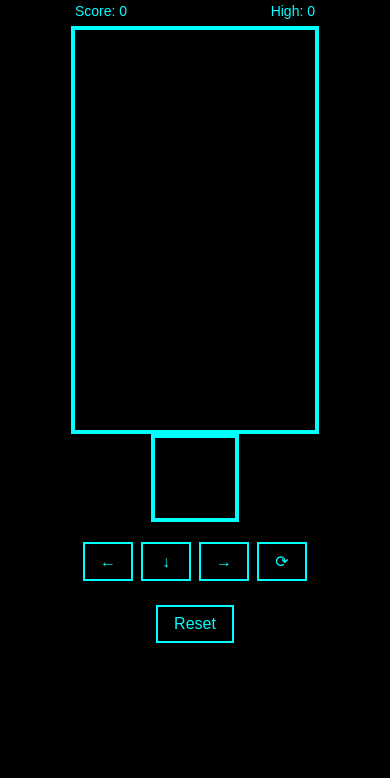
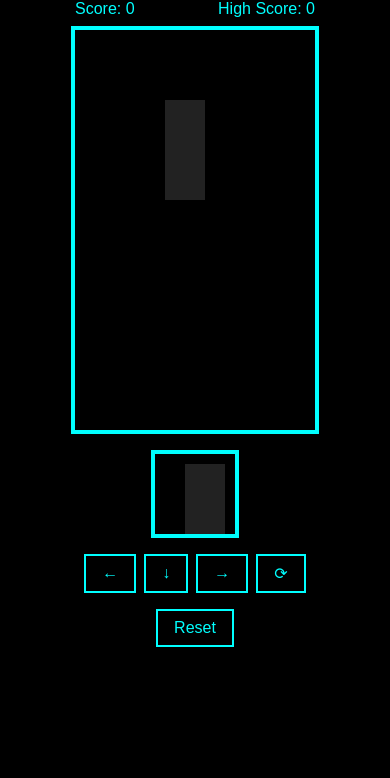
Before and after one commit to RoNotBroYT/Fun-Tetris-game, a plain HTML site: page index.html in a window 390 px wide. Shown: the part 66-844 px from the top of the page. Drawn offline with Linux system fonts and the light colour scheme.

Commit message:
Update index.html

```diff
--- a/index.html
+++ b/index.html
@@ -6,58 +6,53 @@
   <style>
     body {
       background: #000;
-      margin: 0;
+      color: #0ff;
       font-family: sans-serif;
-      color: #0ff;
       display: flex;
       flex-direction: column;
       align-items: center;
+      margin: 0;
+      padding: 1em;
     }
-    h1 {
-      margin: 0.5em;
-      color: #0ff;
+    h1 { margin: 0.2em; }
+    canvas {
+      background: #000;
+      border: 4px solid #0ff;
+      margin: 0.5em 0;
     }
     #scoreboard {
       display: flex;
       justify-content: space-between;
       width: 240px;
+      font-size: 16px;
+    }
+    #next {
+      border: 4px solid #0ff;
       margin-bottom: 0.5em;
-      font-size: 14px;
     }
-    canvas {
-      background: #000;
-      border: 4px solid #0ff;
-    }
-    #mobile-controls, #reset-container {
-      margin-top: 1em;
+    #mobile-controls, #reset-btn {
+      margin: 0.5em;
     }
     .btn {
       background: #000;
       color: #0ff;
       border: 2px solid #0ff;
-      padding: 0.5em;
-      margin: 0.25em;
+      padding: 0.5em 1em;
       font-size: 16px;
-      width: 50px;
+      cursor: pointer;
     }
-    #reset-btn {
-      width: auto;
-      padding: 0.5em 1em;
-    }
-    @media (max-width: 600px) {
-      #mobile-controls {
-        display: flex;
-        flex-wrap: wrap;
-        justify-content: center;
-      }
+    #mobile-controls {
+      display: flex;
+      flex-wrap: wrap;
+      gap: 0.5em;
     }
   </style>
 </head>
 <body>
-  <h1>Fun Tetris Game </h1>
+  <h1>Fun Tetris Game</h1>
   <div id="scoreboard">
     <div>Score: <span id="score">0</span></div>
-    <div>High: <span id="high">0</span></div>
+    <div>High Score: <span id="high">0</span></div>
   </div>
   <canvas id="tetris" width="240" height="400"></canvas>
   <canvas id="next" width="80" height="80"></canvas>
@@ -69,40 +64,39 @@
     <button class="btn" onclick="playerRotate(1)">⟳</button>
   </div>
 
-  <div id="reset-container">
-    <button id="reset-btn" class="btn" onclick="resetGame()">Reset</button>
-  </div>
+  <button id="reset-btn" class="btn" onclick="resetGame()">Reset</button>
 
   <script>
     const canvas = document.getElementById('tetris');
     const context = canvas.getContext('2d');
+    context.scale(20, 20);
+
     const nextCanvas = document.getElementById('next');
     const nextContext = nextCanvas.getContext('2d');
-
-    const scoreEl = document.getElementById('score');
-    const highEl = document.getElementById('high');
+    nextContext.scale(20, 20);
 
     const blockSize = 20;
     const rows = 20;
     const cols = 12;
 
-    const previewBlockSize = 10;
-
     function createMatrix(w, h) {
       const matrix = [];
-      while (h--) {
-        matrix.push(new Array(w).fill(0));
-      }
+      while (h--) matrix.push(new Array(w).fill(0));
       return matrix;
     }
 
     const colors = [
       null,
-      '#FF0D72', '#0DC2FF', '#0DFF72',
-      '#F538FF', '#FF8E0D', '#FFE138', '#3877FF'
+      '#FF0D72',
+      '#0DC2FF',
+      '#0DFF72',
+      '#F538FF',
+      '#FF8E0D',
+      '#FFE138',
+      '#3877FF',
     ];
 
-    let arena = createMatrix(cols, rows);
+    const arena = createMatrix(cols, rows);
 
     const player = {
       pos: { x: 0, y: 0 },
@@ -111,21 +105,21 @@
       score: 0
     };
 
-    let highScore = localStorage.getItem('highScore') || 0;
-    highEl.textContent = highScore;
+    let highScore = 0;
 
-    function drawMatrix(matrix, offset, ctx, size) {
+    function updateScore() {
+      document.getElementById('score').innerText = player.score;
+      document.getElementById('high').innerText = highScore;
+    }
+
+    function drawMatrix(matrix, offset, ctx = context) {
       matrix.forEach((row, y) => {
         row.forEach((value, x) => {
           if (value !== 0) {
             ctx.fillStyle = colors[value];
-            ctx.fillRect((x + offset.x) * size,
-                         (y + offset.y) * size,
-                         size, size);
+            ctx.fillRect(x + offset.x, y + offset.y, 1, 1);
             ctx.strokeStyle = "#222";
-            ctx.strokeRect((x + offset.x) * size,
-                           (y + offset.y) * size,
-                           size, size);
+            ctx.strokeRect(x + offset.x, y + offset.y, 1, 1);
           }
         });
       });
@@ -134,17 +128,13 @@
     function draw() {
       context.fillStyle = '#000';
       context.fillRect(0, 0, canvas.width, canvas.height);
-      drawMatrix(arena, {x: 0, y: 0}, context, blockSize);
-      drawMatrix(player.matrix, player.pos, context, blockSize);
-    }
+      drawMatrix(arena, { x: 0, y: 0 });
+      drawMatrix(player.matrix, player.pos);
 
-    function drawNext() {
+      // Draw next piece
       nextContext.fillStyle = '#000';
       nextContext.fillRect(0, 0, nextCanvas.width, nextCanvas.height);
-      const matrix = player.next;
-      const offsetX = Math.floor((nextCanvas.width / previewBlockSize - matrix[0].length) / 2);
-      const offsetY = Math.floor((nextCanvas.height / previewBlockSize - matrix.length) / 2);
-      drawMatrix(matrix, {x: offsetX, y: offsetY}, nextContext, previewBlockSize);
+      drawMatrix(player.next, { x: 1, y: 1 }, nextContext);
     }
 
     function merge(arena, player) {
@@ -162,8 +152,7 @@
       for (let y = 0; y < m.length; ++y) {
         for (let x = 0; x < m[y].length; ++x) {
           if (m[y][x] !== 0 &&
-              (arena[y + o.y] &&
-               arena[y + o.y][x + o.x]) !== 0) {
+              (arena[y + o.y] && arena[y + o.y][x + o.x]) !== 0) {
             return true;
           }
         }
@@ -180,19 +169,13 @@
         arena.unshift(row);
         ++y;
         player.score += 10;
-        if (player.score > highScore) {
-          highScore = player.score;
-          localStorage.setItem('highScore', highScore);
-          highEl.textContent = highScore;
-        }
       }
     }
 
     function rotate(matrix, dir) {
       for (let y = 0; y < matrix.length; ++y) {
         for (let x = 0; x < y; ++x) {
-          [matrix[x][y], matrix[y][x]] =
-            [matrix[y][x], matrix[x][y]];
+          [matrix[x][y], matrix[y][x]] = [matrix[y][x], matrix[x][y]];
         }
       }
       if (dir > 0) matrix.forEach(row => row.reverse());
@@ -215,13 +198,13 @@
     }
 
     function createPiece(type) {
-      if (type === 'T') return [[0,1,0],[1,1,1],[0,0,0]];
-      if (type === 'O') return [[2,2],[2,2]];
-      if (type === 'L') return [[0,3,0],[0,3,0],[0,3,3]];
-      if (type === 'J') return [[0,4,0],[0,4,0],[4,4,0]];
-      if (type === 'I') return [[0,5,0,0],[0,5,0,0],[0,5,0,0],[0,5,0,0]];
-      if (type === 'S') return [[0,6,6],[6,6,0],[0,0,0]];
-      if (type === 'Z') return [[7,7,0],[0,7,7],[0,0,0]];
+      if (type === 'T') return [[0, 1, 0], [1, 1, 1], [0, 0, 0]];
+      if (type === 'O') return [[2, 2], [2, 2]];
+      if (type === 'L') return [[0, 3, 0], [0, 3, 0], [0, 3, 3]];
+      if (type === 'J') return [[0, 4, 0], [0, 4, 0], [4, 4, 0]];
+      if (type === 'I') return [[0, 5, 0, 0], [0, 5, 0, 0], [0, 5, 0, 0], [0, 5, 0, 0]];
+      if (type === 'S') return [[0, 6, 6], [6, 6, 0], [0, 0, 0]];
+      if (type === 'Z') return [[7, 7, 0], [0, 7, 7], [0, 0, 0]];
     }
 
     function playerDrop() {
@@ -231,36 +214,66 @@
         merge(arena, player);
         playerReset();
         arenaSweep();
+        updateScore();
       }
       dropCounter = 0;
     }
 
     function playerMove(dir) {
       player.pos.x += dir;
-      if (collide(arena, player)) player.pos.x -= dir;
+      if (collide(arena, player)) {
+        player.pos.x -= dir;
+      }
     }
 
     function playerReset() {
-      player.matrix = player.next || createPiece('TJLOSZI'[Math.floor(Math.random() * 7)]);
-      player.next = createPiece('TJLOSZI'[Math.floor(Math.random() * 7)]);
+      const pieces = 'TJLOSZI';
+      player.matrix = player.next || createPiece(pieces[Math.floor(Math.random() * pieces.length)]);
+      player.next = createPiece(pieces[Math.floor(Math.random() * pieces.length)]);
       player.pos.y = 0;
       player.pos.x = Math.floor(cols / 2) - Math.floor(player.matrix[0].length / 2);
       if (collide(arena, player)) {
+        highScore = Math.max(highScore, player.score);
         alert("Game Over! Score: " + player.score);
         arena.forEach(row => row.fill(0));
         player.score = 0;
-        scoreEl.textContent = 0;
       }
-      drawNext();
     }
 
     function resetGame() {
-      arena = createMatrix(cols, rows);
+      arena.forEach(row => row.fill(0));
       player.score = 0;
-      scoreEl.textContent = 0;
+      player.next = null;
       playerReset();
+      updateScore();
     }
 
     document.addEventListener('keydown', event => {
       const key = event.key.toLowerCase();
-      i
+      if (key === 'arrowleft' || key === 'a') playerMove(-1);
+      else if (key === 'arrowright' || key === 'd') playerMove(1);
+      else if (key === 'arrowdown' || key === 's') playerDrop();
+      else if (key === 'arrowup' || key === 'w') playerRotate(1);
+    });
+
+    let dropCounter = 0;
+    let dropInterval = 1000;
+    let lastTime = 0;
+
+    function update(time = 0) {
+      const deltaTime = time - lastTime;
+      lastTime = time;
+      dropCounter += deltaTime;
+      if (dropCounter > dropInterval) {
+        playerDrop();
+      }
+      draw();
+      requestAnimationFrame(update);
+    }
+
+    playerReset();
+    updateScore();
+    update();
+  </script>
+</body>
+</html>
```
